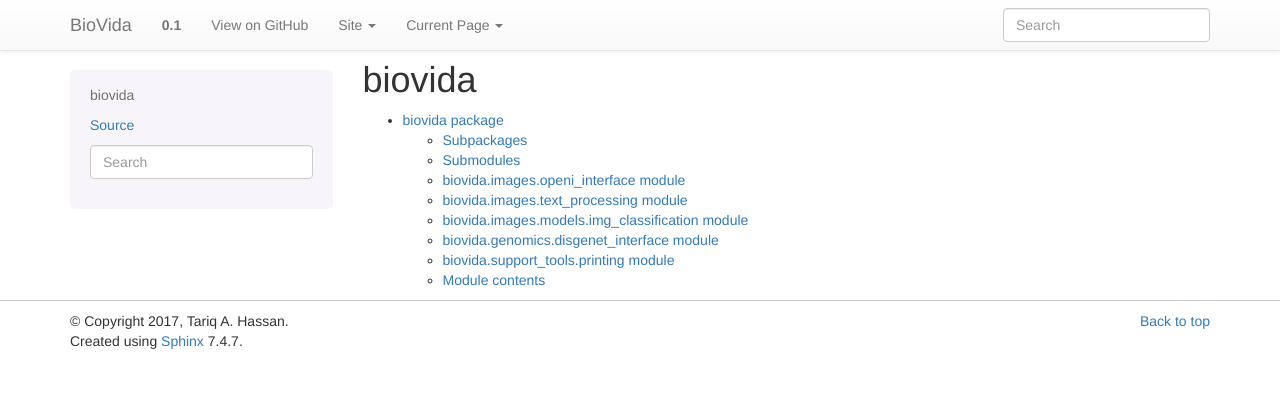
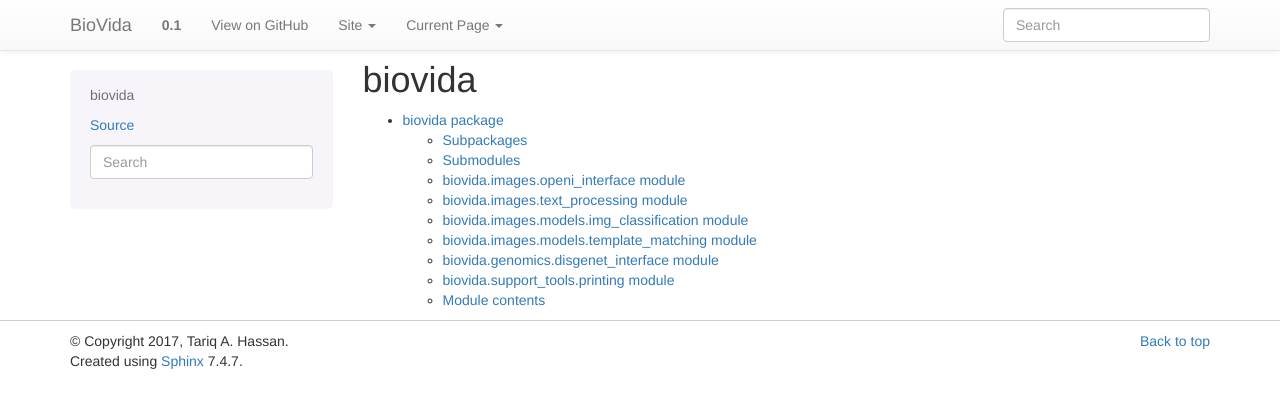
Before and after one commit to TariqAHassan/BioVida, a Sphinx documentation site: the page built from docs/source/modules.rst, in a window 1280 px wide. Shown: the top 408 px of the page. Built offline with Sphinx 7.4.7, drawn with Linux system fonts in a browser that asks for light colours.

Commit message:
Update Docs

```diff
--- a/docs/API.rst
+++ b/docs/API.rst
@@ -10,6 +10,9 @@ API
 .. automodule:: biovida.images.models.img_classification
 	:members:
 
+.. automodule:: biovida.images.models.template_matching
+	:members:
+
 .. automodule:: biovida.genomics.disgenet_interface
 	:members:
 
--- a/docs/source/biovida.rst
+++ b/docs/source/biovida.rst
@@ -34,6 +34,14 @@ biovida.images.models.img_classification module
     :undoc-members:
     :show-inheritance:
 
+biovida.images.models.template_matching module
+----------------------------------------------
+
+.. automodule:: biovida.images.models.template_matching
+    :members:
+    :undoc-members:
+    :show-inheritance:
+
 biovida.genomics.disgenet_interface module
 ------------------------------------------
 
```
